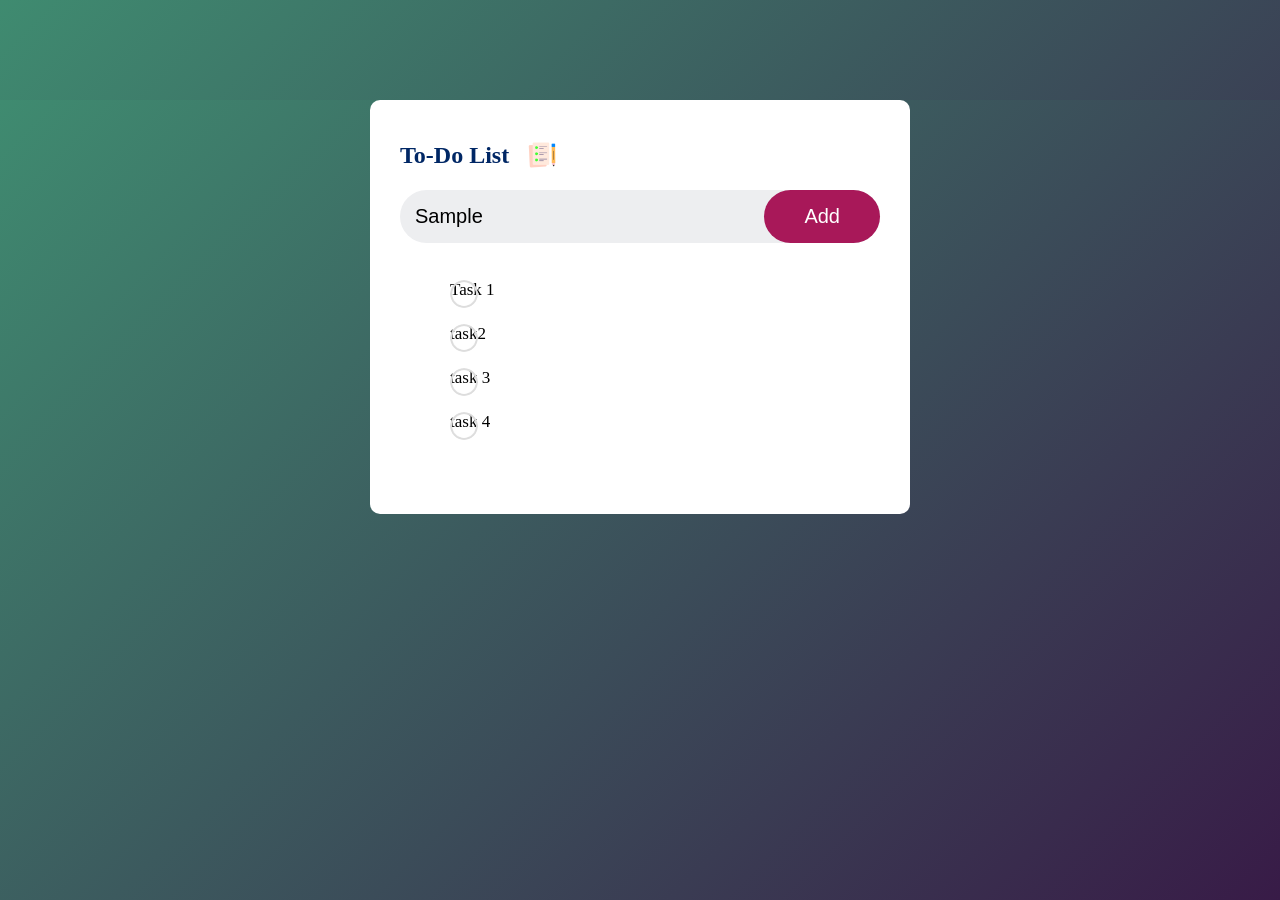
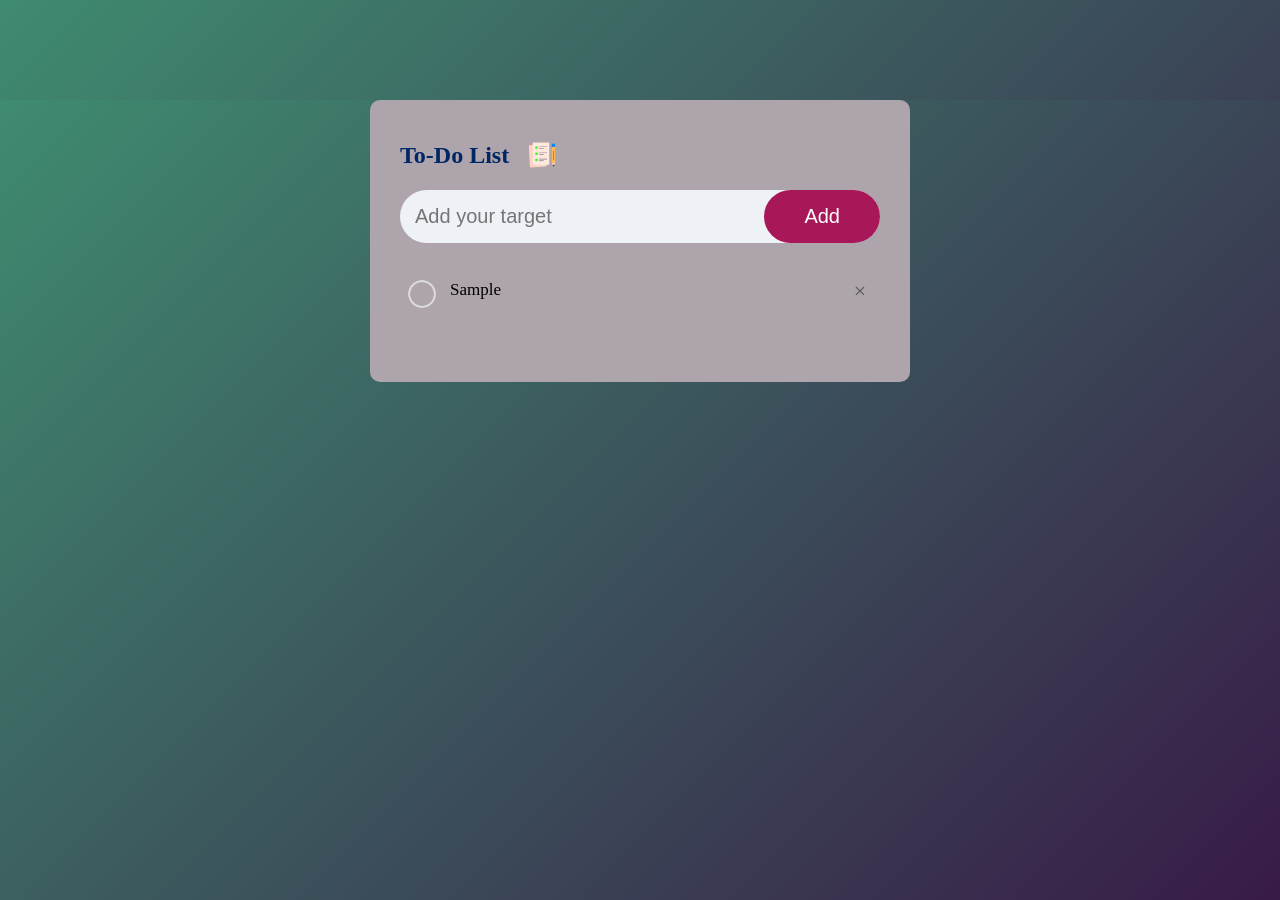
Before and after one commit to Dipank-Rangi/Projects-Beginner, a plain HTML site: page To-Do App/idex.html in a window 1280 px wide. Both pictures are taken after typing "Sample" into the empty fields and a click on the button "Add". Drawn offline with Linux system fonts and the light colour scheme.

Commit message:
To Do Web completed

```diff
--- a/To-Do App/idex.html
+++ b/To-Do App/idex.html
@@ -12,13 +12,13 @@
             <h2>To-Do List <img src="icon.png" alt=""></h2>
             <div class="row">
                 <input type="text" id="input-box" placeholder="Add your target">
-                <button>Add</button>
+                <button onclick="addTask()">Add</button>
             </div>
             <ul id="list-container">
-                <li>Task 1</li>
-                <li>task2 </li>
+                <!-- <li class="checked">Task 1</li> -->
+                <!-- <li>task2 </li>
                 <li>task 3</li>
-                <li>task 4</li>
+                <li>task 4</li> -->
             </ul>
         </div>
     </div>
--- a/To-Do App/style.css
+++ b/To-Do App/style.css
@@ -20,7 +20,7 @@ html,body{
 .todo-app{
     width: 100%;
     max-width: 540px;
-    background: #fff;
+    background: #aea4ab;
     margin: 100px auto 20px;
     padding: 40px 30px 70px;
     border-radius: 10px;
@@ -41,7 +41,7 @@ html,body{
     display: flex;
     align-items: center;
     justify-content: space-between;
-    background: #edeef0;
+    background: #eef1f6;
     border-radius: 30px;
     margin-bottom: 25px;
 
@@ -76,6 +76,8 @@ ul li{
     padding: 12px 8px 12px 50px;
     user-select: none;
     cursor: pointer;
+    position: relative;
+    /* display: none; */
 }
 
 ul li::before{
@@ -87,5 +89,35 @@ ul li::before{
         background-image: url(unchecked.png);
         background-size: cover;
         background-repeat: no-repeat;
-        background-position: ;
+        background-position: center;
+        top: 12px;
+        left: 8px;
 }
+
+ul li.checked{
+    color: #555;
+    text-decoration: line-through;
+
+}
+
+ul li.checked::before{
+      background-image: url(checked.png);
+}
+
+ul li span{
+    position: absolute;
+   top: 5px;
+    right: 0px;
+    width: 40px;
+    height: 40px;
+    font-size: 22px;
+    color: #555;
+    line-height: 35px;
+    text-align: center;
+
+}
+
+ul li span:hover{
+    background: #edeef0 ;
+    border-radius:50% ;
+}
--- a/To-Do App/todo.js
+++ b/To-Do App/todo.js
@@ -0,0 +1,48 @@
+const inputBox = document.getElementById('input-box');
+const listContainer = document.getElementById('list-container');
+
+
+// taking nput and use it
+function addTask(){
+    if(inputBox.value === ''){
+        alert('Please Write Something!');
+    }else{
+        let li = document.createElement('li');
+        li.innerHTML = inputBox.value;
+        listContainer.appendChild(li);
+        let span = document.createElement('span');
+        span.innerHTML = '\u00d7';
+        li.appendChild(span);
+
+    }
+
+    inputBox.value = '';
+     saveData();
+}
+
+// checking the task that it is completed or not
+
+listContainer.addEventListener('click',(e)=>{
+    if(e.target.tagName === 'LI'){
+        e.target.classList.toggle('checked');
+     saveData();
+
+    }else if(e.target.tagName === 'SPAN'){
+        e.target.parentElement.remove();
+     saveData();
+
+    }
+},false);
+
+// to store the data in browser so when i refresh the website our lists will remain same
+
+function saveData(){
+    localStorage.setItem('data' , listContainer.innerHTML);
+}
+
+function showTask(){
+    listContainer.innerHTML = localStorage.getItem('data');
+
+}
+
+showTask();
```
